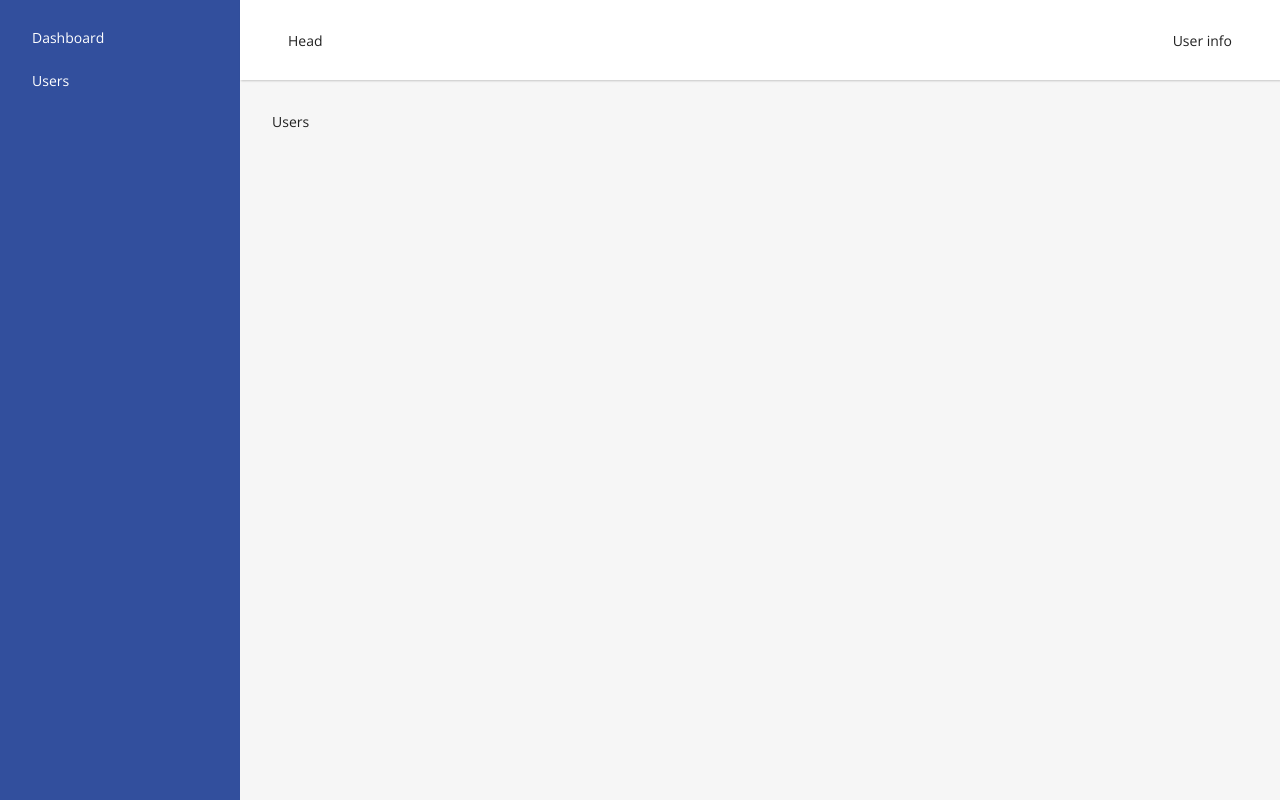
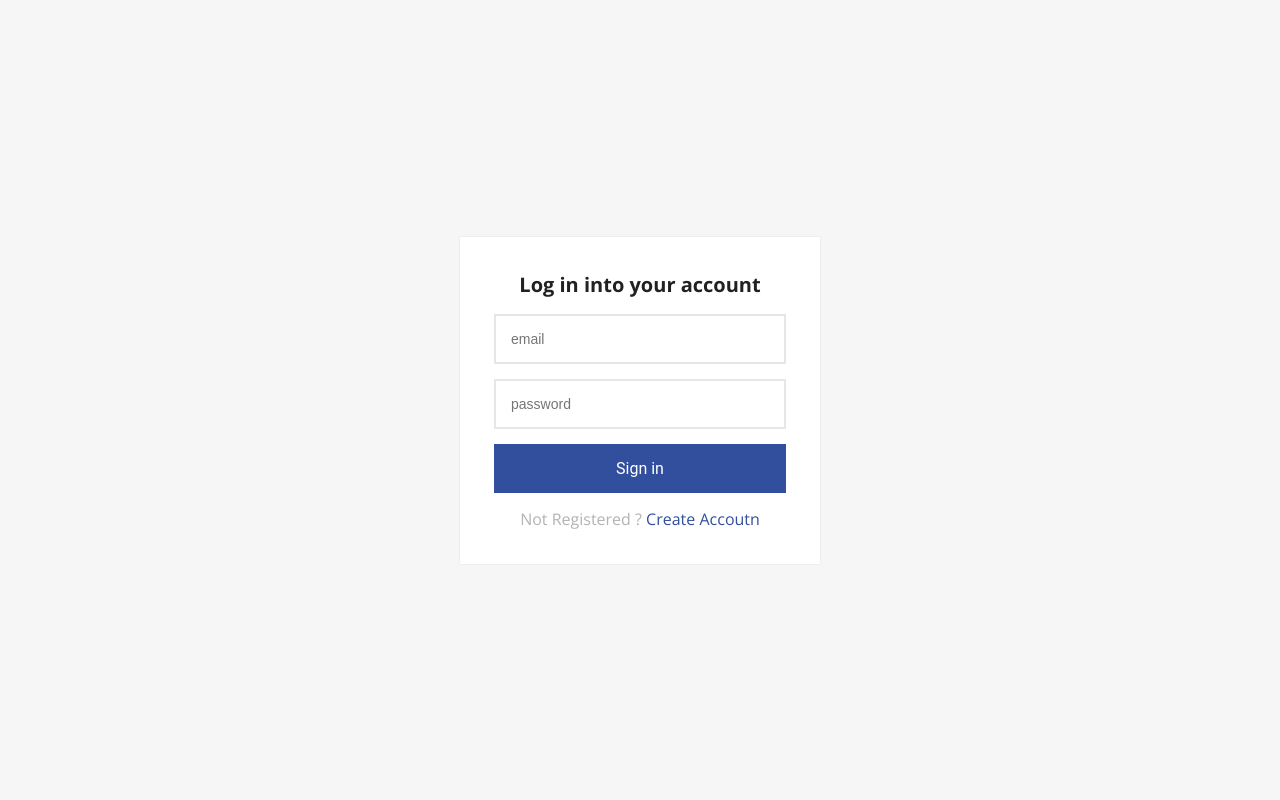
Before and after one commit to davidshonia/laravel-with-react-vite, a React (Vite) app in the folder react/: page /login in a window 1280 px wide. Before the commit this address led to /users. Built offline with nearby package versions, Linux system fonts and the light colour scheme.

Commit message:
created sign in and sign up routes, layouts not sync in backend, in process

```diff
--- a/react/src/components/DefaultLayout.jsx
+++ b/react/src/components/DefaultLayout.jsx
@@ -6,6 +6,10 @@ export default function DefaultLayout() {
 
     if (!token) {
         return <Navigate to="/login"/>
+    }
+
+    const onLogout = (ev) => {
+        ev.preventDefault()
     }
 
     return (
@@ -20,7 +24,8 @@ export default function DefaultLayout() {
                         Head
                     </div>
                     <div>
-                        User info
+                        {user.name}
+                        <a className="btn-logout" href="#" onClick={onLogout}>Log out</a>
                     </div>
                 </header>
                 <main>
--- a/react/src/contexts/ContextProvider.jsx
+++ b/react/src/contexts/ContextProvider.jsx
@@ -9,7 +9,7 @@ const StateContext = createContext({
 
 export const ContextPrivder = ({children}) => {
     const [user, setUser] = useState({})
-    const [token, _setToken] = useState(123)
+    const [token, _setToken] = useState(null)
 
     const setToken = (token) => {
         _setToken(token)
--- a/react/src/views/Login.jsx
+++ b/react/src/views/Login.jsx
@@ -1,8 +1,23 @@
-export default function Login()
-{
+import {Link} from "react-router-dom";
+
+export default function Login() {
+    const onSubmit = (ev) => {
+        ev.preventDefault()
+    }
     return (
-        <div>
-            Login
+        <div className="login-signup-form animated fadeInDown">
+            <div className="form">
+                <form onSubmit={onSubmit}>
+                    <h1 className="title">Log in into your account</h1>
+                    <input placeholder="email" type="email"/>
+                    <input placeholder="password" type="password"/>
+                    <button className="btn btn-block">Sign in</button>
+
+                    <p className="message">
+                        Not Registered ? <Link to="/signup">Create Accoutn</Link>
+                    </p>
+                </form>
+            </div>
         </div>
     )
 }
--- a/react/src/views/Signup.jsx
+++ b/react/src/views/Signup.jsx
@@ -1,8 +1,26 @@
+import {Link} from "react-router-dom";
+
 export default function Signup()
 {
+    const onSubmit = (ev) => {
+        ev.preventDefault()
+    }
+
     return (
-        <div>
-            Sign Up
+        <div className="login-signup-form animated fadeInDown">
+            <div className="form">
+                <form onSubmit={onSubmit}>
+                    <h1 className="title">Create account</h1>
+                    <input placeholder="fullname" type="text"/>
+                    <input placeholder="email" type="email"/>
+                    <input placeholder="password" type="password"/>
+                    <button className="btn btn-block">Sign Up</button>
+
+                    <p className="message">
+                        Already Registered ? <Link to="/login">Sign In</Link>
+                    </p>
+                </form>
+            </div>
         </div>
     )
 }
```
